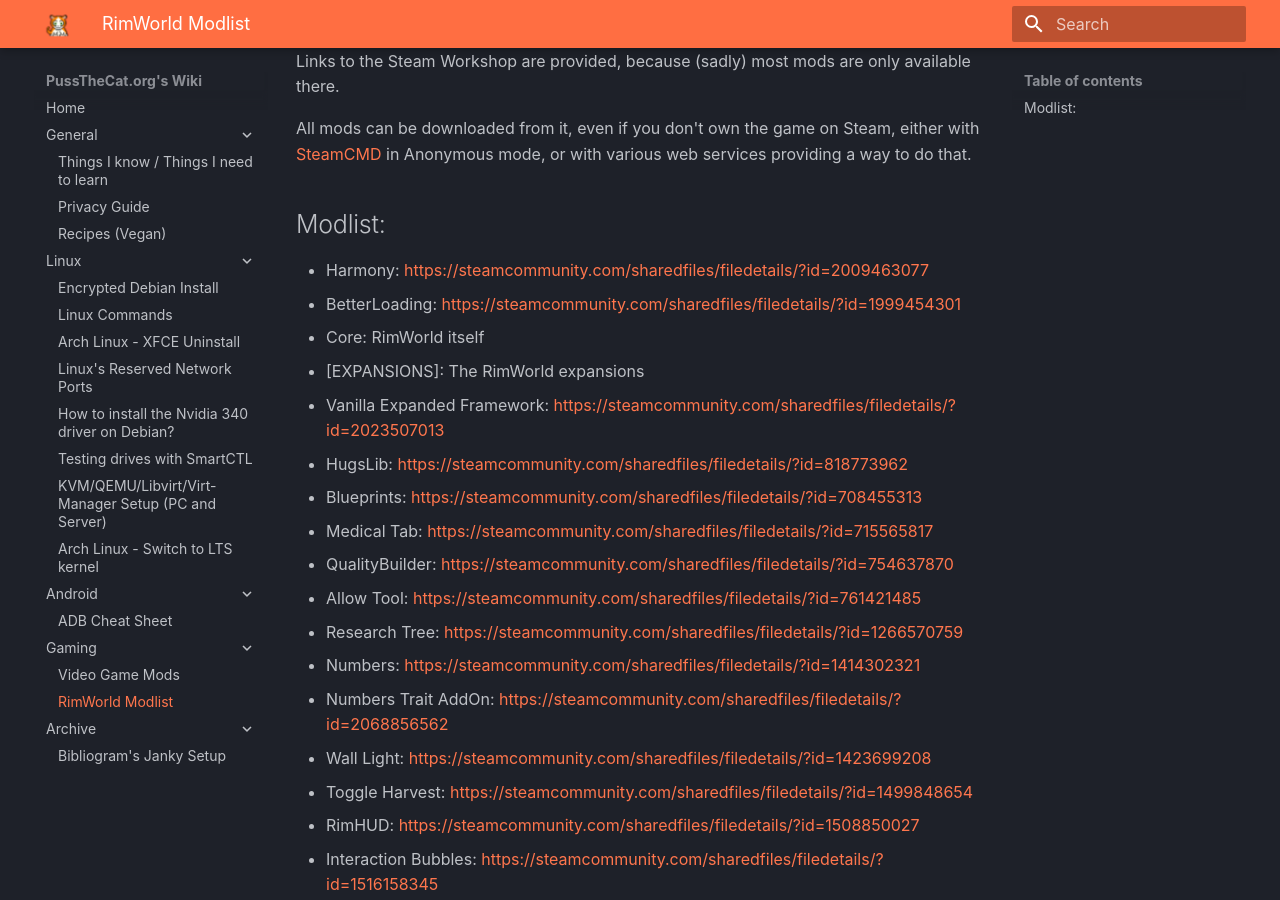
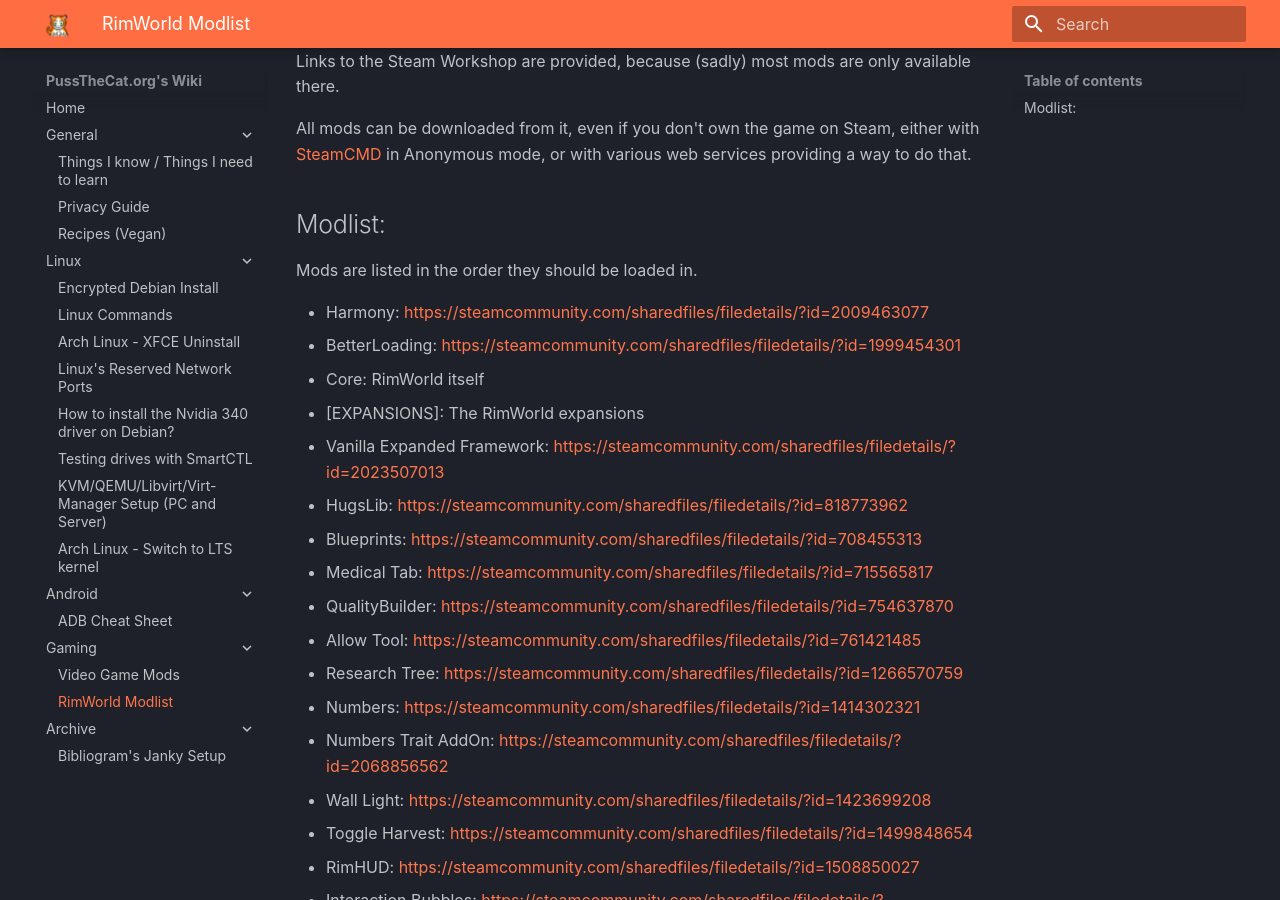
Before and after one commit to TheFrenchGhosty/wiki.thefrenchghosty.me, an MkDocs documentation site: the page built from docs/gaming/rimworld-modlist.md, in a window 1280 px wide and 900 px high, scrolled down 342 px. Built offline with MkDocs 1.6.1 and Material for MkDocs 9.7.7, drawn with Linux system fonts in a browser that asks for light colours.

Commit message:
Enhancement to the RimWorld Modlist

```diff
--- a/docs/gaming/rimworld-modlist.md
+++ b/docs/gaming/rimworld-modlist.md
@@ -9,6 +9,8 @@
 
 
 # Modlist:
+
+Mods are listed in the order they should be loaded in.
 
 - Harmony: https://steamcommunity.com/sharedfiles/filedetails/?id=2009463077
 - BetterLoading: https://steamcommunity.com/sharedfiles/filedetails/?id=1999454301
```
